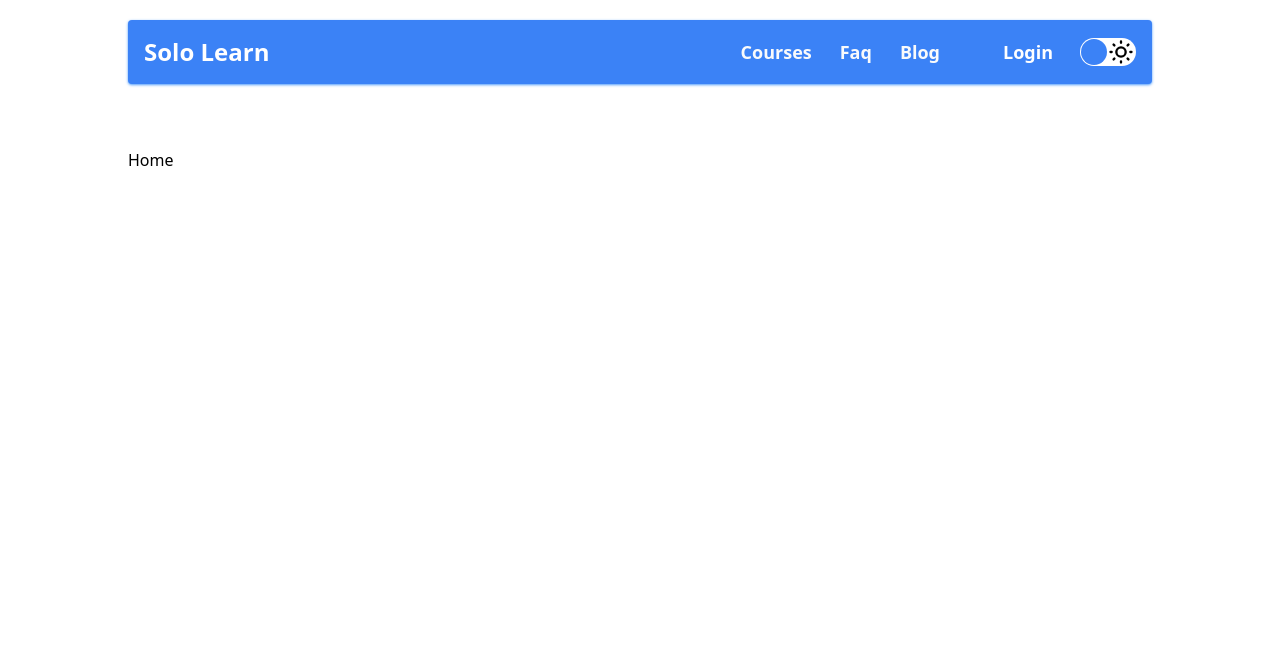
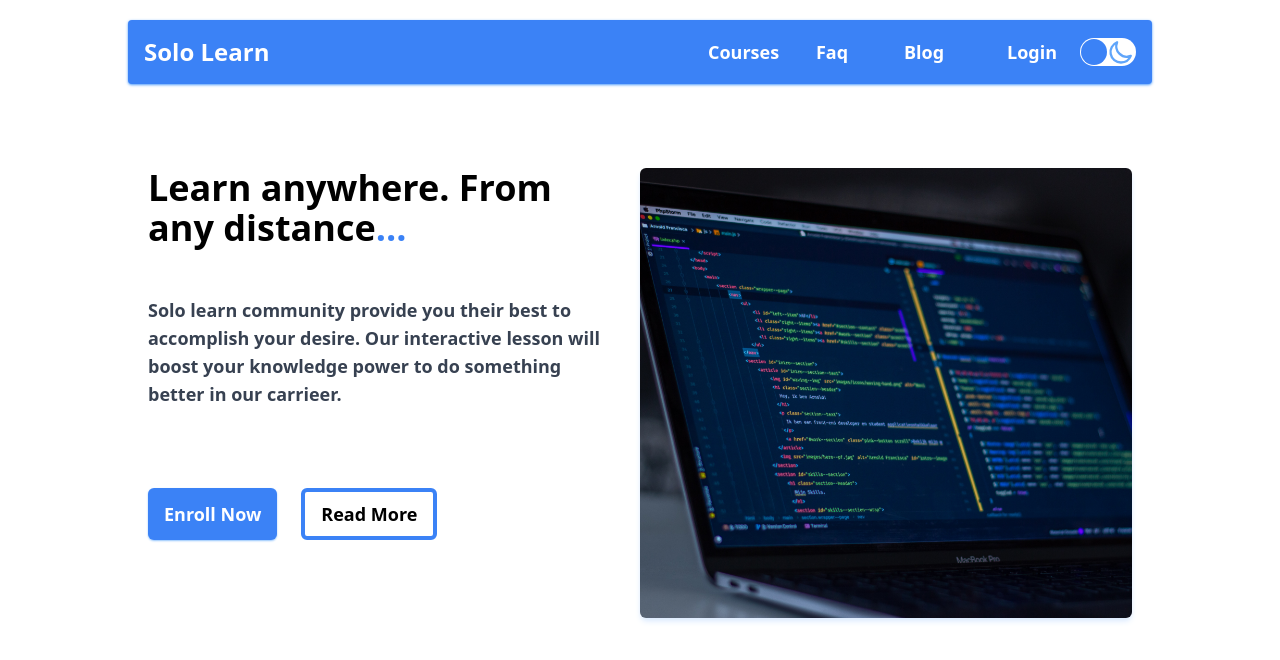
Before and after one commit to MRKPRO360/solo-learn, a React (Create React App) app: page / in a window 1280 px wide. Shown: the top 660 px of the page. Built offline with nearby package versions, Linux system fonts and the light colour scheme; no server answers.

Commit message:
added home page

```diff
--- a/public/index.html
+++ b/public/index.html
@@ -26,7 +26,7 @@
     -->
     <title>React App</title>
   </head>
-  <body style="overflow: hidden scroll">
+  <body style="overflow-y: scroll; overflow-x: hidden">
     <noscript>You need to enable JavaScript to run this app.</noscript>
     <div id="root"></div>
     <!--
--- a/src/pages/Home.js
+++ b/src/pages/Home.js
@@ -1,3 +1,38 @@
+import { Link } from "react-router-dom";
+import img from "../img/arnold-francisca-f77Bh3inUpE-unsplash.jpg";
 export default function Home() {
-  return <div>Home</div>;
+  return (
+    <div className="justify-between gap-10 p-5 space-y-10 bg-white rounded-md lg:flex lg:space-y-0">
+      <div className="flex-1">
+        <h1 className="text-2xl font-semibold text-black sm:text-3xl md:text-4xl">
+          Learn anywhere. From any distance
+          <span className="font-bold text-blue-500">...</span>
+        </h1>
+        <p className="mt-6 text-base font-semibold text-gray-700 sm:text-lg sm:mt-9 lg:mt-12 ">
+          Solo learn community provide you their best to accomplish your desire.
+          Our interactive lesson will boost your knowledge power to do something
+          better in our carrieer.
+        </p>
+        <div className="flex gap-6 mt-10 text-base font-semibold sm:text-lg lg:mt-20">
+          <Link
+            to="/courses"
+            className="flex items-center px-2 py-1 text-white duration-300 bg-blue-500 rounded-md shadow-sm cursor-pointer sm:px-4 sm:py-2 hover:bg-blue-600 active:bg-blue-700 transorm transtion active:translate-y-1 focus:ring-2 focus:ring-offset-4 focus:ring-blue-600 shadow-blue-300 active:shadow-lg backface-hidden"
+          >
+            Enroll Now
+          </Link>
+          <button className="px-2 py-1 border-4 border-blue-500 rounded-md sm:px-4 sm:py-2 ">
+            Read More
+          </button>
+        </div>
+      </div>
+
+      <div className="w-full lg:w-1/2">
+        <img
+          className="rounded-md h-96 sm:h-[450px] w-full object-cover object-center shadow-md shadow-blue-100"
+          src={img}
+          alt="Solo Learn"
+        />
+      </div>
+    </div>
+  );
 }
--- a/src/pages/shared/Header.js
+++ b/src/pages/shared/Header.js
@@ -29,17 +29,17 @@ export default function Header() {
   return (
     <div className="items-center justify-between px-3 py-3 mt-5 space-y-6 bg-blue-500 rounded shadow md:px-4 md:space-y-0 md:flex shadow-blue-400">
       <Link to="/">
-        <h1 className="text-xl font-semibold text-white sm:text-2xl">
+        <h1 className="px-2 md:px-0 text-xl font-semibold text-white sm:text-2xl">
           Solo Learn
         </h1>
       </Link>
-      <nav className="ml-auto mr-10 space-x-4 md:space-x-3 text-gray-50 xs:ml-0 xs:space-x-0 xs:mr-0 xs:flex xs:flex-col xs:w-full">
+      <nav className="ml-auto mr-7 space-x-4 md:space-x-3 text-gray-50 xs:ml-0 xs:space-x-0 xs:mr-0 xs:flex xs:flex-col xs:w-full">
         {navItems.map((el, i) => (
           <NavLink
             className={({ isActive }) =>
               isActive
-                ? "text-base sm:text-lg lg:text-lg bg-white text-blue-500 px-2 py-[6px] rounded font-semibold text-center transition duration-300   w-20 xs:w-full"
-                : "text-base sm:text-lg lg:text-lg px-2 py-[6px] rounded font-semibold text-center w-20 transition duration-300 xs:w-full  hover:text-blue-200"
+                ? "text-base sm:text-lg lg:text-lg bg-white text-blue-500 px-2 py-[6px] rounded font-semibold text-center transition duration-300 w-20 inline-block "
+                : "text-base text-white sm:text-lg lg:text-lg px-2 py-[6px] rounded font-semibold text-center w-20 inline-block transition duration-300   hover:text-blue-200"
             }
             key={i}
             to={el.path}
@@ -49,31 +49,39 @@ export default function Header() {
         ))}
       </nav>
 
+      <div className="flex gap-2 xs:gap-4 items-center">
         {currentUser?.uid ? (
+          <div className="mt-2 px-2 md:px-0  sm:mt-0">
             <Link to="/profile">
               <div className="flex items-center gap-3 ">
+                {currentUser?.photoURL ? (
                   <img
                     className="w-10 h-10 rounded-full"
-              src={currentUser?.photoURL}
+                    src={currentUser.photoURL}
                     alt="user"
                   />
+                ) : (
+                  ""
+                )}
                 <span className="font-medium text-white transition duration-300 hover:text-blue-200 ">
                   {currentUser?.displayName}
                 </span>
               </div>
             </Link>
+          </div>
         ) : (
-        <div className="flex items-center gap-3">
           <NavLink
             className={({ isActive }) =>
               isActive
-                ? "text-base sm:text-lg lg:text-lg bg-white text-blue-500 px-2 py-[6px] rounded font-semibold text-center transition duration-300   w-20 xs:w-full"
-                : "text-base text-white sm:text-lg lg:text-lg px-2 py-[6px] rounded font-semibold text-center w-20 transition duration-300 xs:w-full  hover:text-blue-200"
+                ? "text-base sm:text-lg lg:text-lg bg-white text-blue-500 px-2 py-[6px] rounded font-semibold text-center transition duration-300 w-20 "
+                : "text-base text-white sm:text-lg lg:text-lg px-2 py-[6px] rounded font-semibold text-center w-20 transition duration-300   hover:text-blue-200"
             }
             to="/login"
           >
             Login
           </NavLink>
+        )}
+
         <Switch
           onChange={handleSwitch}
           onHandleColor="#fff"
@@ -81,13 +89,12 @@ export default function Header() {
           checked={toggle}
           offColor="#fff"
           onColor="#60a5fa"
-            uncheckedIcon={<HiOutlineSun className="w-full h-full" />}
-            checkedIcon={
-              <HiOutlineMoon className="w-full h-full text-white font-semibold" />
+          checkedIcon={<HiOutlineSun className="w-full h-full text-white" />}
+          uncheckedIcon={
+            <HiOutlineMoon className="w-full h-full text-blue-400" />
           }
         />
       </div>
-      )}
     </div>
   );
 }
```
Also changed, not shown: src/img/arnold-francisca-f77Bh3inUpE-unsplash.jpg (added). Lines whose indentation alone changed are shown as unchanged.
